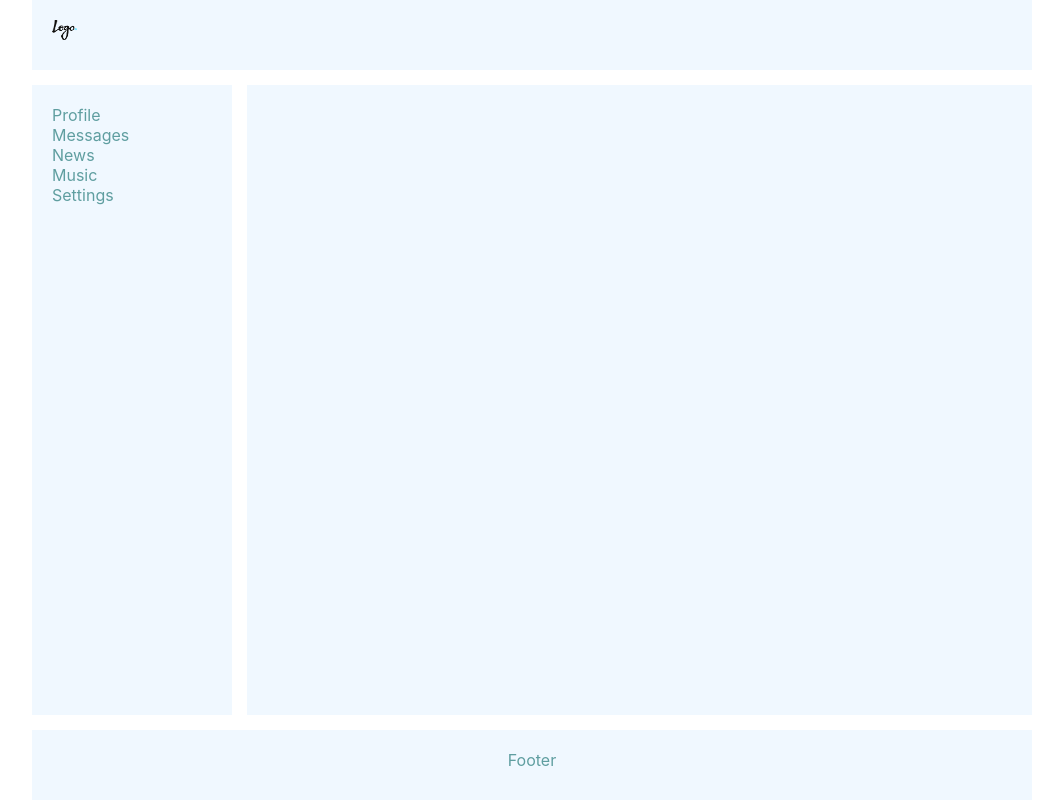
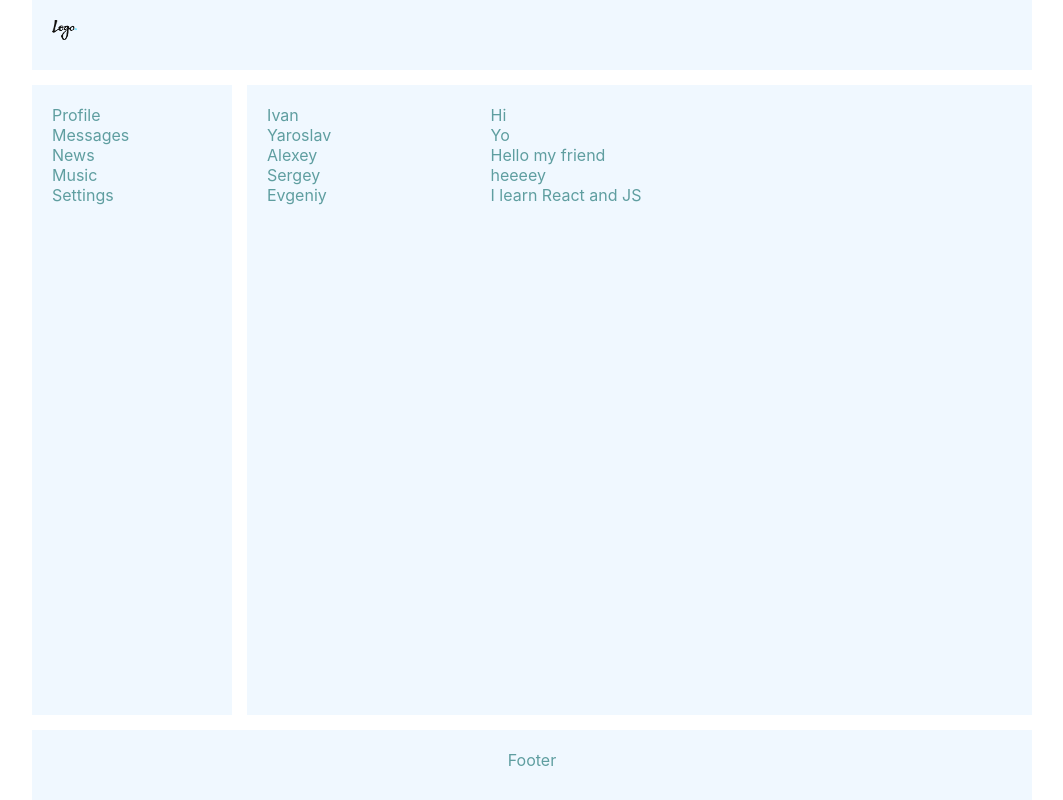
Before and after one commit to Sw30041995/react-by, a React (Create React App) app in the folder my-app/: page /dialogs in a window 1280 px wide. Shown: the whole page, without its empty margins (108-1171 px from the left). Built offline with nearby package versions, Linux system fonts and the light colour scheme.

Commit message:
new file

```diff
--- a/my-app/src/components/Dialogs/Dialogs.jsx
+++ b/my-app/src/components/Dialogs/Dialogs.jsx
@@ -18,8 +18,8 @@ const Dialogs = (props) => {
         {id: 5, message: 'I learn React and JS'},
     ];
 
-    let dialogsElements = dialogsData.map(dialog => <DialogItem name={dialogsData.name} id={dialogsData.id} />);
-    let messagesElements = messagesData.map(message => <Message message={messagesData.message} />);
+    let dialogsElements = dialogsData.map(dialog => <DialogItem name={dialog.name} id={dialog.id} />);
+    let messagesElements = messagesData.map(message => <Message message={message.message} />);
 
     return (
         <div className={style.dialogs}>
```
